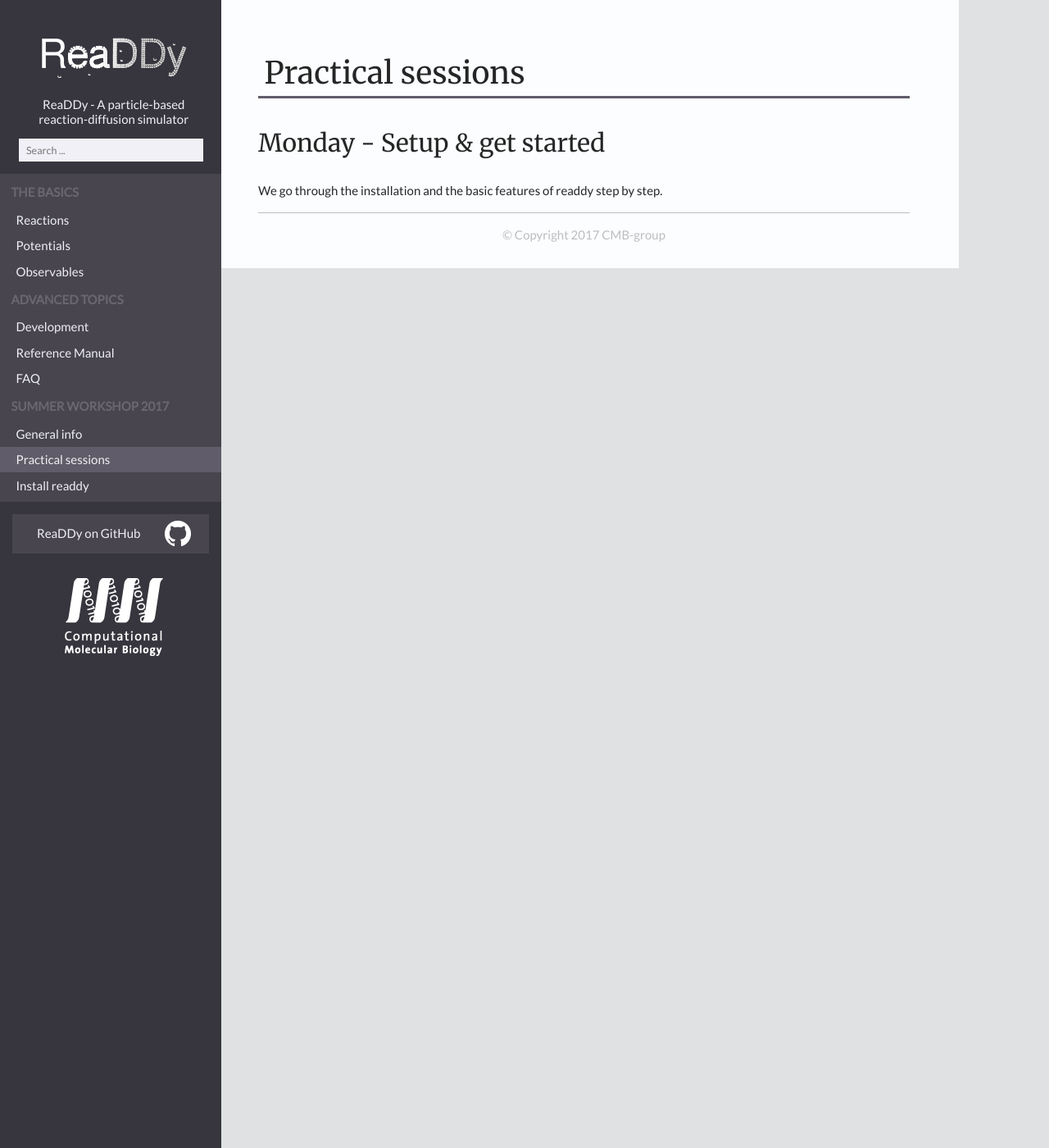
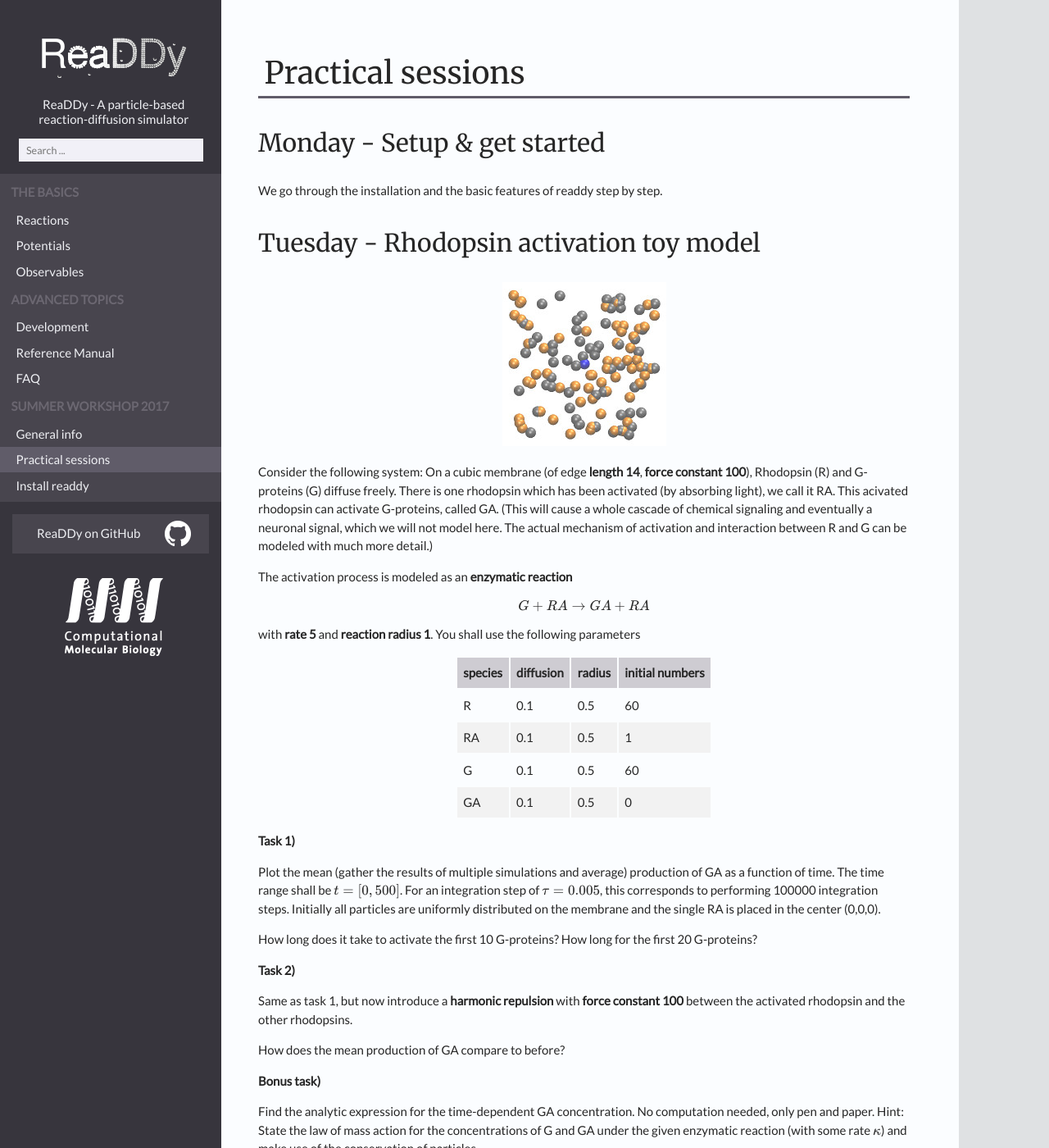
Before and after one commit to readdy/readdy_documentation, a Jekyll site: the page built from readdy_documentation/workshop_sessions.md, in a window 1280 px wide and 1400 px high. Shown: the whole window at 82% size. Built offline with Jekyll 4.4.1, drawn with Linux system fonts in a browser that asks for light colours; formulas are drawn with MathJax 3; some of the changed text lies outside the part shown.

Commit message:
tuesday task formulation

```diff
--- a/readdy_documentation/_sass/_layout.scss
+++ b/readdy_documentation/_sass/_layout.scss
@@ -273,6 +273,7 @@ a.side-nav-sub-sub-item {
   margin-right: auto;
   background-color: $main-background;
   line-height: 1.5;
+  table { margin: auto; }
 }
 
 @media (min-width: 48em) {
--- a/readdy_documentation/workshop_sessions.md
+++ b/readdy_documentation/workshop_sessions.md
@@ -6,3 +6,46 @@ title: Practical sessions
 ## Monday - Setup & get started
 
 We go through the installation and the basic features of readdy step by step.
+
+## Tuesday - Rhodopsin activation toy model
+
+{: .centered}
+![](assets/rhod-toy.jpg)
+
+Consider the following system: On a cubic membrane (of edge __length 14__, __force constant 100__), Rhodopsin (R) and G-proteins (G) diffuse freely. There is one rhodopsin which has been activated (by absorbing light), we call it RA. This acivated rhodopsin can activate G-proteins, called GA. (This will cause a whole cascade of chemical signaling and eventually a neuronal signal, which we will not model here. The actual mechanism of activation and interaction between R and G can be modeled with much more detail.)
+
+The activation process is modeled as an __enzymatic reaction__
+
+$$G + RA \rightarrow GA + RA$$
+
+with __rate 5__ and __reaction radius 1__. You shall use the following parameters
+
+| species | diffusion | radius | initial numbers |
+|:--------|:----------|:-------|:----------------|
+| R       | 0.1       | 0.5    | 60              |
+| RA      | 0.1       | 0.5    | 1               |
+| G       | 0.1       | 0.5    | 60              |
+| GA      | 0.1       | 0.5    | 0               |
+
+__Task 1)__
+
+Plot the mean (gather the results of multiple simulations and average) production of GA as a function of time.
+The time range shall be $t=[0,500]$. For an integration step of $\tau=0.005$, this
+corresponds to performing 100000 integration steps.
+Initially all particles are uniformly distributed on the membrane and the single RA is placed in the center (0,0,0).
+
+How long does it take to activate the first 10 G-proteins? How long for the first 20 G-proteins?
+
+__Task 2)__
+
+Same as task 1, but now introduce a __harmonic repulsion__ with __force constant 100__ between the activated rhodopsin and the other rhodopsins.
+
+How does the mean production of GA compare to before?
+
+__Bonus task)__
+
+Find the analytic expression for the time-dependent GA concentration. No computation needed, only pen and paper. Hint:
+State the law of mass action for the concentrations of G and GA under the given enzymatic
+reaction (with some rate $\kappa$) and make use of the conservation of particles.
+
+Plot your analytic solution for some suitable parameters together with the results of the previous tasks.
```
Also changed, not shown: readdy_documentation/assets/rhod-toy.jpg (added).
